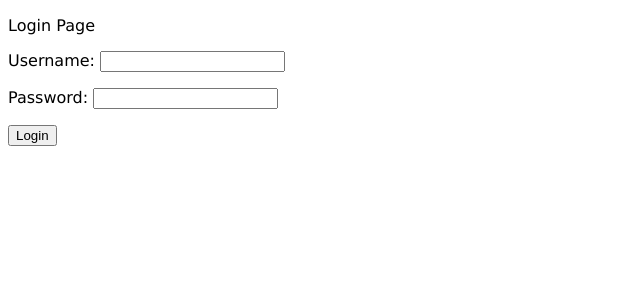
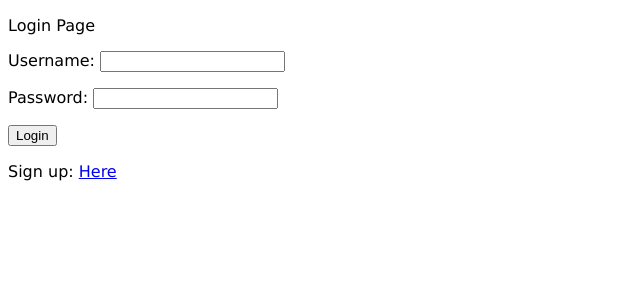
Before and after one commit to zimzalabean/waggle, a Flask app: template templates/login_form.html in a window 1280 px wide. Shown: the top 300 px of the page, without its empty margins (0-640 px from the left). Run offline with Flask 2, Linux system fonts and the light colour scheme; the template is opened without the code that fills it, so the values that code supplies are empty.

Commit message:
Add signup link

```diff
--- a/templates/login_form.html
+++ b/templates/login_form.html
@@ -26,7 +26,7 @@
             <p></p><label>Password: <input type="text" name="pass"></input></label></p>
             <input type="submit" value="Login">
         </form>
-
+        <p> Sign up: <a href="{{url_for('signup')}}"> Here</a> </p>
     </div>
 </body>
 </html>
```
